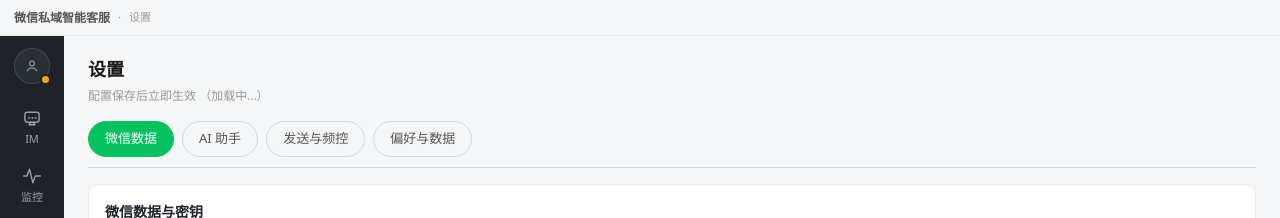
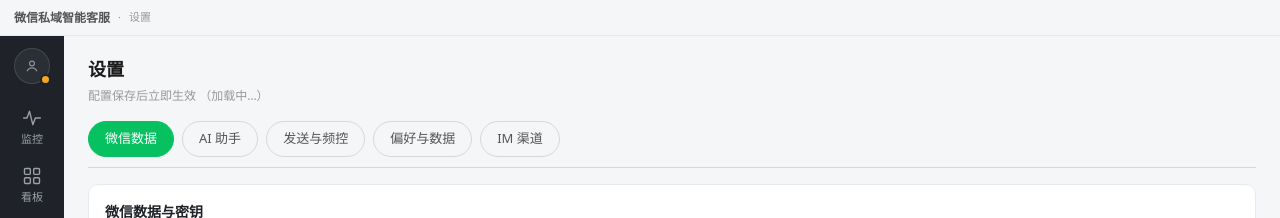
Before and after one commit to jiangtejie/syd, a React (Vite) app in the folder src/renderer/: page / in a window 1280 px wide. Both pictures are taken after a click on the button "设置". Shown: the top 218 px of the page. Built offline with nearby package versions, Linux system fonts and the light colour scheme.

Commit message:
Move IM channel management into Settings as a tab: drop IM nav entry, ImPage becomes embeddable ImSection under 设置 → IM 渠道

```diff
--- a/src/renderer/src/App.tsx
+++ b/src/renderer/src/App.tsx
@@ -1,7 +1,6 @@
 import { useEffect, useState } from 'react'
 import { useWorkbenchStore, type WorkbenchPage } from './stores/workbench'
 import Workbench from './pages/Workbench'
-import ImPage from './pages/ImPage'
 import MonitorPage from './pages/MonitorPage'
 import CustomersPage from './pages/CustomersPage'
 import DashboardPage from './pages/DashboardPage'
@@ -17,7 +16,7 @@ import './pages/shell.css'
  * 对话页（Workbench）始终保持挂载（隐藏不卸载），切页不丢滚动位置与输入状态。
  */
 
-type NavIconName = 'im' | 'monitor' | 'chat' | 'customers' | 'dashboard' | 'export' | 'settings'
+type NavIconName = 'monitor' | 'chat' | 'customers' | 'dashboard' | 'export' | 'settings'
 
 /** 线性描边图标（feather/lucide 风格，跟随 currentColor），替代 Emoji 更贴近桌面工具质感 */
 function NavIcon({ name }: { name: NavIconName }): React.JSX.Element {
@@ -32,14 +31,6 @@ function NavIcon({ name }: { name: NavIconName }): React.JSX.Element {
     strokeLinejoin: 'round' as const
   }
   switch (name) {
-    case 'im':
-      return (
-        <svg {...attrs}>
-          <rect x="3.5" y="5" width="17" height="12" rx="2.5" />
-          <path d="M8 12h1.2M12 12h1.2M15.8 12H17" />
-          <path d="m10.5 17-2 3h7l-2-3" />
-        </svg>
-      )
     case 'monitor':
       return (
         <svg {...attrs}>
@@ -89,7 +80,6 @@ function NavIcon({ name }: { name: NavIconName }): React.JSX.Element {
 }
 
 const NAV_ITEMS: Array<{ key: WorkbenchPage; icon: NavIconName; label: string }> = [
-  { key: 'im', icon: 'im', label: 'IM' },
   { key: 'monitor', icon: 'monitor', label: '监控' },
   { key: 'dashboard', icon: 'dashboard', label: '看板' },
   { key: 'chat', icon: 'chat', label: '对话' },
@@ -252,11 +242,6 @@ function App(): React.JSX.Element {
                 <ExportPage />
               </div>
             )}
-            {page === 'im' && (
-              <div className="app-page">
-                <ImPage />
-              </div>
-            )}
             {page === 'monitor' && (
               <div className="app-page">
                 <MonitorPage />
--- a/src/renderer/src/pages/ImPage.tsx
+++ b/src/renderer/src/pages/ImPage.tsx
@@ -4,14 +4,14 @@ import { toast } from '../stores/toast'
 import './im.css'
 
 /**
- * IM 渠道页(一期:飞书机器人)。
- * 机器人 = 本产品 AI 助手(复用记忆/工具/ReAct)通过飞书 WebSocket 长连接收发;
+ * IM 渠道管理(一期:飞书机器人;嵌入 设置 → IM 渠道 tab)。
+ * 机器人 = 本产品 AI 助手引擎通过飞书 WebSocket 长连接收发;
  * 私聊直接响应,群聊需 @;凭证 AppSecret 以系统加密存储。
  */
 
 const imApi = window.api?.cs?.im
 
-export default function ImPage(): React.JSX.Element {
+export function ImSection(): React.JSX.Element {
   const [accounts, setAccounts] = useState<ImChannelAccount[] | null>(null)
   const [open, setOpen] = useState(false)
   const [form, setForm] = useState<ImChannelAccountInput>({
@@ -112,9 +112,9 @@ export default function ImPage(): React.JSX.Element {
   }
 
   return (
-    <div className="page-scroll im-page">
+    <div className="im-section">
       <div className="im-head">
-        <h2 className="page-title">IM 渠道</h2>
+        <div className="st-title">IM 渠道（飞书机器人）</div>
         <button type="button" className="st-btn" onClick={startNew}>
           ＋ 接入飞书机器人
         </button>
--- a/src/renderer/src/pages/SettingsPage.tsx
+++ b/src/renderer/src/pages/SettingsPage.tsx
@@ -2,6 +2,7 @@ import { useEffect, useState } from 'react'
 import type { SendStatusInfo } from '../../../shared/types'
 import WechatKeySection from '../components/settings/WechatKeySection'
 import AgentSettingsSection from '../components/settings/AgentSettingsSection'
+import { ImSection } from './ImPage'
 import { toast } from '../stores/toast'
 import './settings.css'
 
@@ -104,9 +105,9 @@ function formatBytes(n: number): string {
 }
 
 /** 设置页 Tab 板块 */
-type SettingsTab = 'wechat' | 'ai' | 'send' | 'other'
+type SettingsTab = 'wechat' | 'ai' | 'send' | 'other' | 'im'
 
-const SETTINGS_TAB_KEYS: readonly SettingsTab[] = ['wechat', 'ai', 'send', 'other']
+const SETTINGS_TAB_KEYS: readonly SettingsTab[] = ['wechat', 'ai', 'send', 'other', 'im']
 /** 记住上次所选 Tab（localStorage，首次进入默认「微信数据」） */
 const SETTINGS_TAB_KEY = 'cs.settingsTab'
 
@@ -384,7 +385,8 @@ function SettingsPage(): React.JSX.Element {
             ['wechat', '微信数据'],
             ['ai', 'AI 助手'],
             ['send', '发送与频控'],
-            ['other', '偏好与数据']
+            ['other', '偏好与数据'],
+            ['im', 'IM 渠道']
           ] as Array<[SettingsTab, string]>
         ).map(([key, label]) => (
           <button
@@ -399,6 +401,12 @@ function SettingsPage(): React.JSX.Element {
           </button>
         ))}
       </div>
+
+      {tab === 'im' && (
+        <div className="st-tab-panel">
+          <ImSection />
+        </div>
+      )}
 
       {tab === 'wechat' && (
         <div className="st-tab-panel">
--- a/src/renderer/src/pages/im.css
+++ b/src/renderer/src/pages/im.css
@@ -1,7 +1,8 @@
-/* ══════════ IM 渠道页(飞书机器人一期) ══════════ */
+/* ══════════ IM 渠道管理(嵌入 设置 → IM 渠道 tab) ══════════ */
 
-.im-page {
-  max-width: 1260px;
+.im-section {
+  display: flex;
+  flex-direction: column;
 }
 
 .im-head {
@@ -9,7 +10,7 @@
   align-items: center;
   justify-content: space-between;
   gap: 10px;
-  margin-bottom: 8px;
+  margin: 2px 0 8px;
 }
 
 .im-guide {
--- a/src/renderer/src/stores/workbench.ts
+++ b/src/renderer/src/stores/workbench.ts
@@ -21,8 +21,7 @@ import { toast } from './toast'
 export type DataSource = 'wx' | 'empty'
 
 /** 工作台页面（应用外壳导航） */
-export type WorkbenchPage =
-  'im' | 'monitor' | 'chat' | 'customers' | 'dashboard' | 'settings' | 'export'
+export type WorkbenchPage = 'monitor' | 'chat' | 'customers' | 'dashboard' | 'settings' | 'export'
 
 interface WorkbenchState {
   /** 当前页面 */
```
